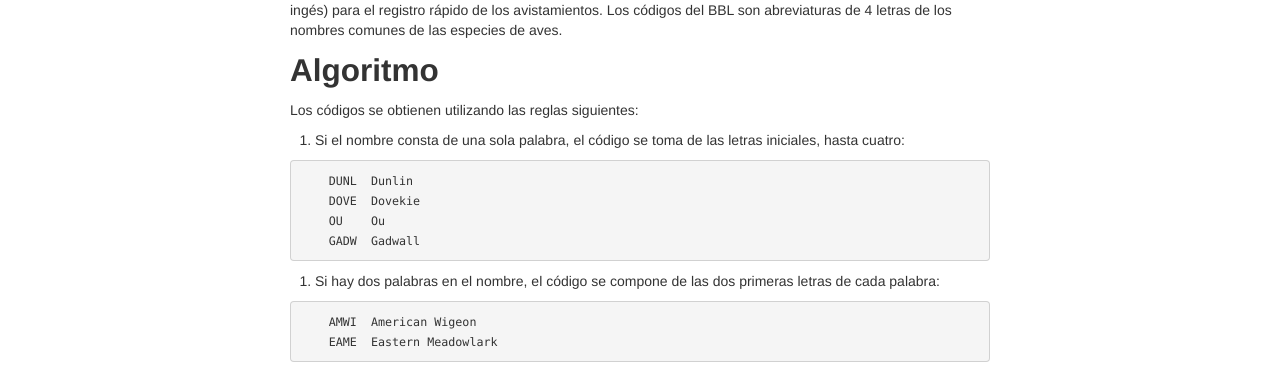
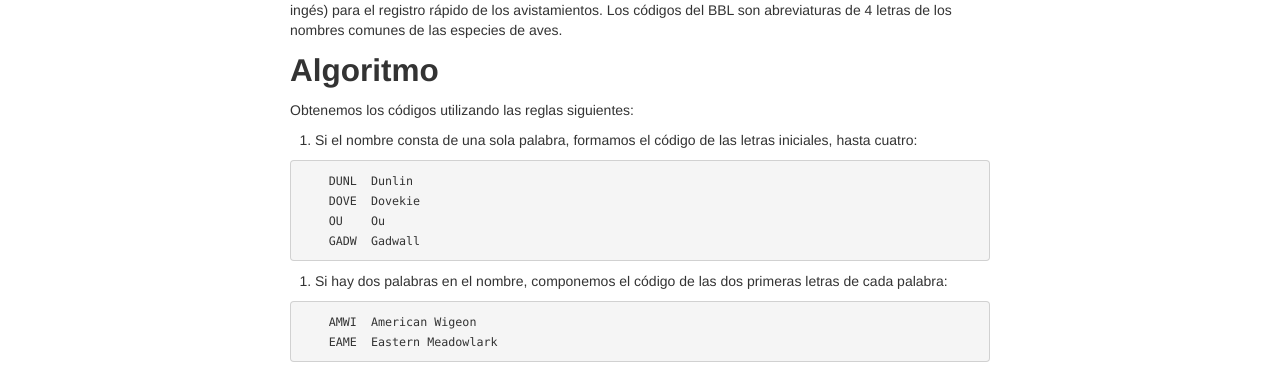
Before and after one commit to LizethMReyes/islasgeci.github.io, a Jekyll site: the page built from _posts/2020-08-06-kata.md, in a window 1280 px wide. Shown: the part 222-596 px from the top of the page. Built offline with Jekyll 4.4.1, drawn with Linux system fonts in a browser that asks for light colours.

Commit message:
Incorpora sugerencias de @nepito
Co-authored-by: nepito <braulio.rojas@islas.org.mx>

````diff
--- a/_posts/2020-08-06-kata.md
+++ b/_posts/2020-08-06-kata.md
@@ -12,9 +12,9 @@ abreviaturas de 4 letras de los nombres comunes de las especies de aves.
 
 ## Algoritmo
 
-Los códigos se obtienen utilizando las reglas siguientes:
+Obtenemos los códigos utilizando las reglas siguientes:
 
-1. Si el nombre consta de una sola palabra, el código se toma de las letras iniciales, hasta cuatro:
+1. Si el nombre consta de una sola palabra, formamos el código de las letras iniciales, hasta cuatro:
 
 ```
     DUNL  Dunlin
@@ -23,7 +23,7 @@ Los códigos se obtienen utilizando las reglas siguientes:
     GADW  Gadwall
 ```
 
-2. Si hay dos palabras en el nombre, el código se compone de las dos primeras letras de cada
+2. Si hay dos palabras en el nombre, componemos el código de las dos primeras letras de cada
    palabra:
 
 ```
````
